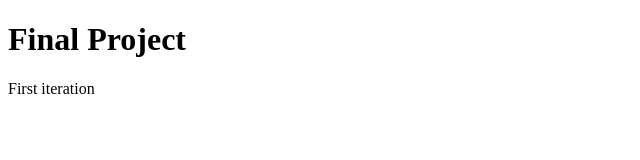
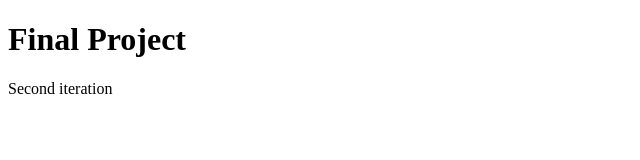
Before and after one commit to repr-man/CloudFinal, a plain HTML site: page index.html in a window 1280 px wide. Shown: the full height of the page, 0-640 px from the left. Drawn offline with Linux system fonts and the light colour scheme.

Commit message:
Update index.html

```diff
--- a/index.html
+++ b/index.html
@@ -7,6 +7,6 @@
     </head>
     <body>
         <h1>Final Project</h1>
-        <p>First iteration</p>
+        <p>Second iteration</p>
     </body>
 </html>
```
